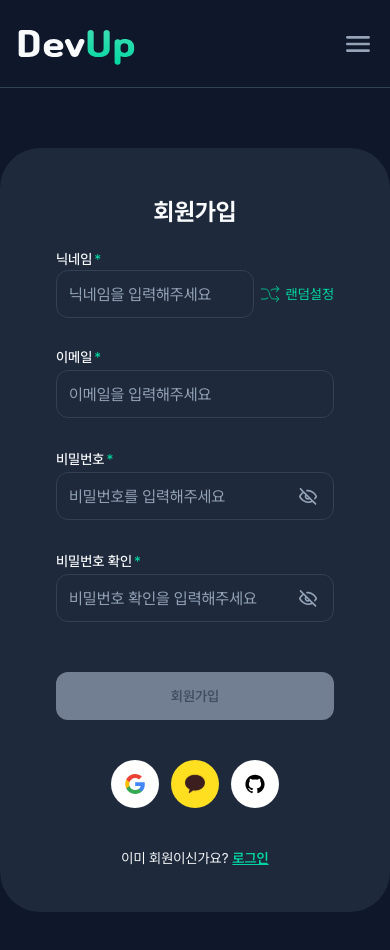
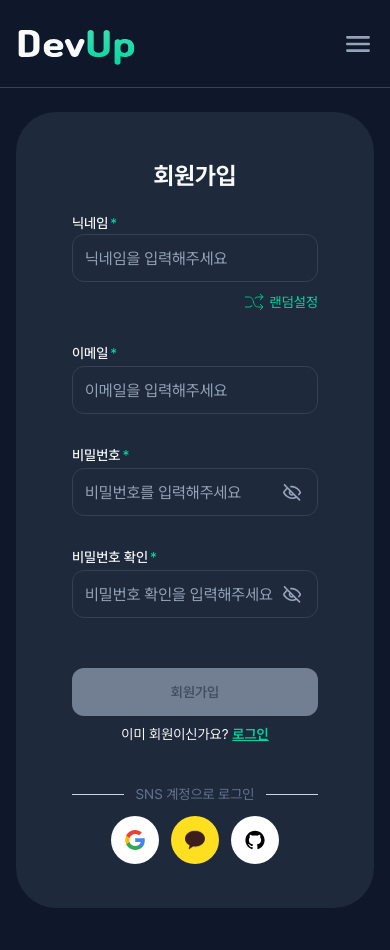
Before and after one commit to Codeit-13-Team-4/4_Frontend, a Next.js app: page /signup in a window 390 px wide. Shown: the top 950 px of the page. Built offline with nearby package versions, Linux system fonts and the light colour scheme; no server answers.

Commit message:
style(login): 회원가입 반응형 수정

```diff
--- a/features/auth/ui/SignupForm.tsx
+++ b/features/auth/ui/SignupForm.tsx
@@ -179,7 +179,7 @@ export default function SignupForm() {
     hasError ? "border border-error" : "";
 
   return (
-    <div className="my-15 flex w-full max-w-142 flex-col items-center gap-2 rounded-[40px] bg-gray-800 px-14 pt-12 pb-11">
+    <div className="m-4 flex w-full max-w-142 flex-col items-center gap-2 rounded-[40px] bg-gray-800 px-14 pt-12 pb-11 sm:m-16">
       <form
         onSubmit={handleSubmit}
         className="flex w-full max-w-114 flex-col gap-6"
@@ -194,7 +194,7 @@ export default function SignupForm() {
               닉네임
             </FieldLabel>
 
-            <div className="flex items-center gap-1">
+            <div className="flex flex-col gap-2 sm:flex-row sm:items-center sm:gap-1">
               <Input
                 id="nickname"
                 name="nickname"
@@ -207,7 +207,7 @@ export default function SignupForm() {
               <button
                 type="button"
                 onClick={handleRandomNickname}
-                className="text-mint-500 flex shrink-0 items-center gap-1 text-sm"
+                className="text-mint-500 flex shrink-0 items-center gap-1 self-end text-sm sm:self-auto"
               >
                 <Image
                   src="/auth/randomIcon.svg"
@@ -341,6 +341,7 @@ export default function SignupForm() {
         {errorMessage && <FieldError>{errorMessage}</FieldError>}
 
         <div className="flex flex-col gap-10">
+          <div className="flex flex-col gap-2">
             <Button
               type="submit"
               variant="primary"
@@ -349,7 +350,6 @@ export default function SignupForm() {
             >
               {isPending ? "회원가입 중..." : "회원가입"}
             </Button>
-          <SocialLoginButtons />
 
             <p className="flex justify-center gap-1 text-sm text-gray-50">
               이미 회원이신가요?
@@ -361,6 +361,9 @@ export default function SignupForm() {
               </Link>
             </p>
           </div>
+
+          <SocialLoginButtons />
+        </div>
       </form>
     </div>
   );
--- a/features/auth/ui/SocialLoginButtons.tsx
+++ b/features/auth/ui/SocialLoginButtons.tsx
@@ -15,6 +15,15 @@ export default function SocialLoginButtons() {
   };
 
   return (
+    <div className="flex flex-col gap-3">
+      <div className="flex w-full items-center gap-3 sm:gap-4">
+        <div className="h-px min-w-0 flex-1 bg-slate-300" />
+        <span className="shrink-0 text-sm text-slate-500">
+          SNS 계정으로 로그인
+        </span>
+        <div className="h-px min-w-0 flex-1 bg-slate-300" />
+      </div>
+
       <div className="flex justify-center gap-3 sm:flex-col">
         <button
           type="button"
@@ -61,5 +70,6 @@ export default function SocialLoginButtons() {
           <span className="hidden sm:inline">GitHub로 시작하기</span>
         </button>
       </div>
+    </div>
   );
 }
```
Lines whose indentation alone changed are shown as unchanged.
